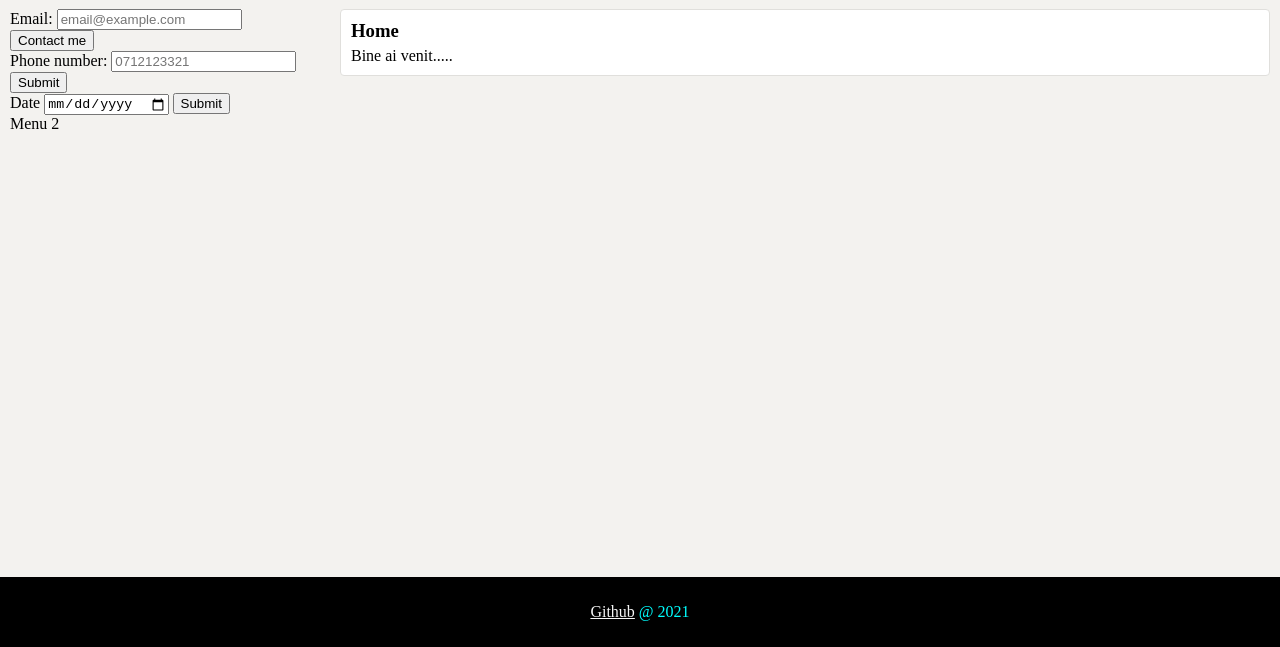
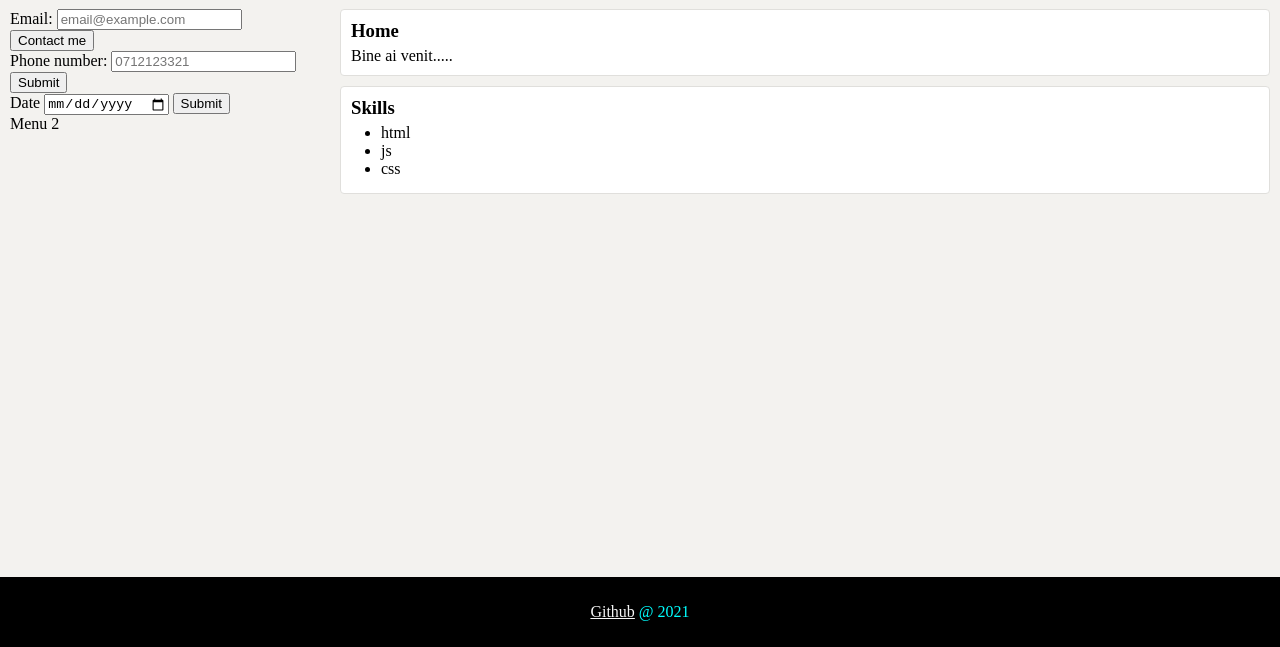
Before and after one commit to Suciu532/Suciu532.github.io, a plain HTML site: page index.html in a window 1280 px wide. Shown: the part 153-800 px from the top of the page. Drawn offline with Linux system fonts and the light colour scheme.

Commit message:
print skills from js

```diff
--- a/functions.js
+++ b/functions.js
@@ -44,7 +44,7 @@ function showPage(id) {
     show(id);
 }
 
-show('home');
+show('skills');
 
 document.querySelector('#top-menu-bar').addEventListener("click", function (e) {
 
@@ -54,3 +54,17 @@ document.querySelector('#top-menu-bar').addEventListener("click", function (e) {
         highlight(e.target);
     }
 })
+
+
+var skills = [
+    "html",
+    "js",
+    "css"
+];
+
+var skillsHtml = skills.map(function (skill) {
+    console.info(skill);
+    return `<li>${skill}</li>`;
+}).join('');
+
+document.querySelector("#skills ul").innerHTML = skillsHtml;
--- a/index.html
+++ b/index.html
@@ -65,12 +65,7 @@
 
             <div class="page" id="skills">
                 <h3>Skills</h3>
-
-                <ul>
-                    <li class="favorit">html</li>
-                    <li>css</li>
-                    <li class="favorit">js</li>
-                </ul>
+                <ul></ul>
             </div>
 
             <div class="page" id="projects">
```
